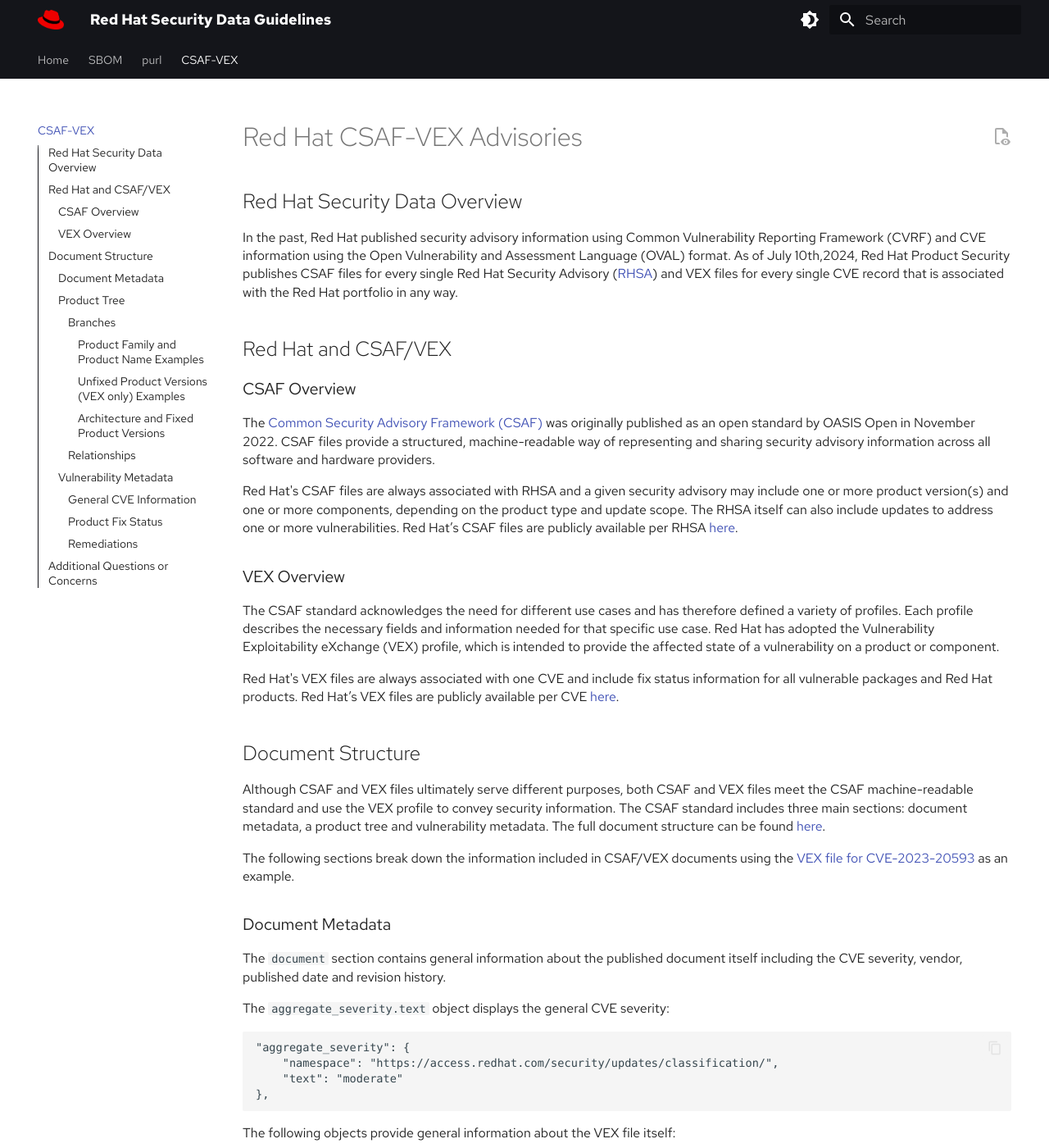
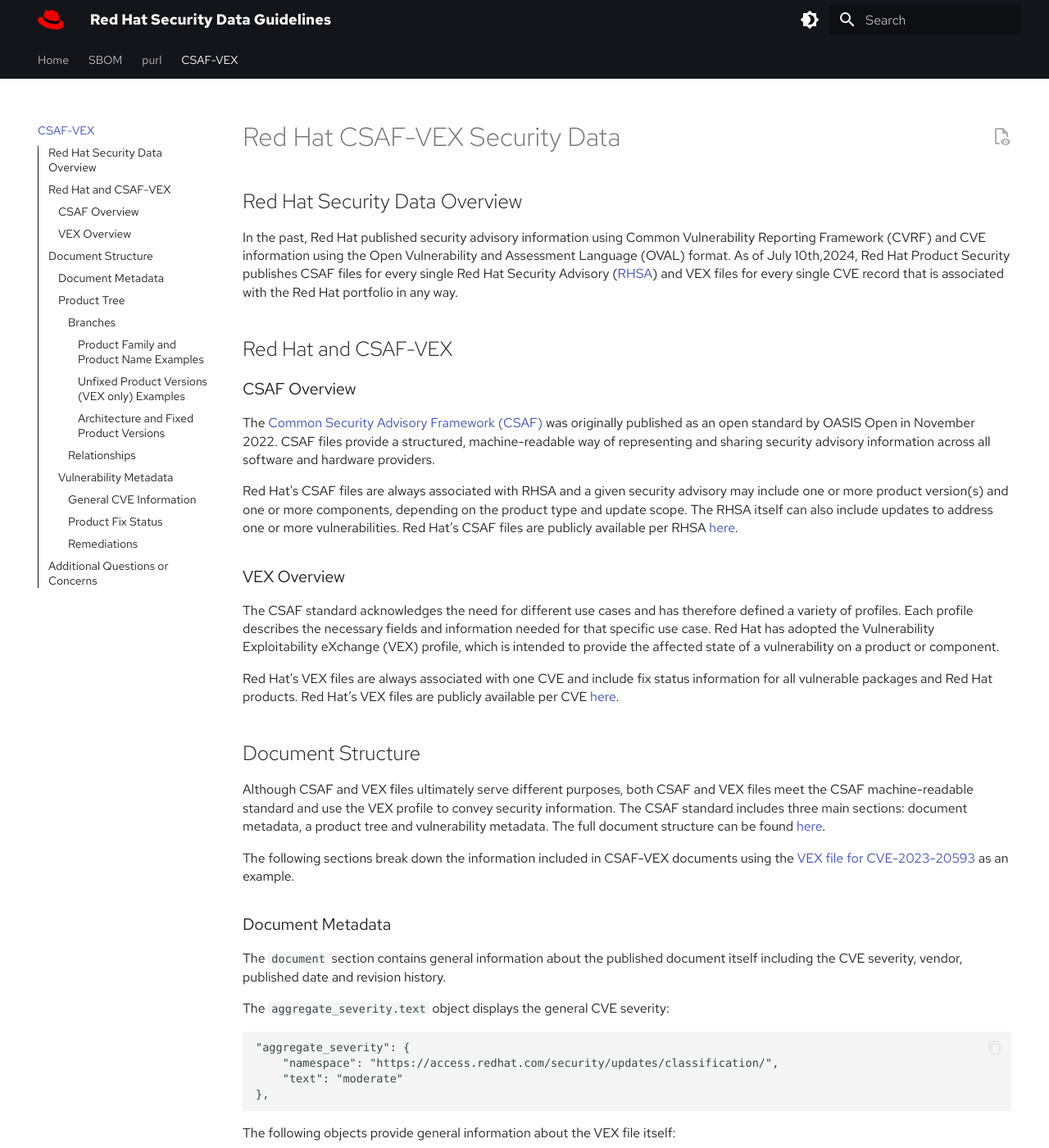
Before and after one commit to RedHatProductSecurity/security-data-guidelines, an MkDocs documentation site: the page built from docs/csaf-vex.md, in a window 1280 px wide and 1400 px high. Shown: the whole window at 82% size. Built offline with MkDocs 1.6.1 and Material for MkDocs 9.7.7, drawn with Linux system fonts in a browser that asks for light colours; some web fonts are replaced.

Commit message:
Fix title

```diff
--- a/docs/csaf-vex.md
+++ b/docs/csaf-vex.md
@@ -1,4 +1,4 @@
-# Red Hat CSAF-VEX Advisories
+# Red Hat CSAF-VEX Security Data
 
 ## Red Hat Security Data Overview
 In the past, Red Hat published security advisory information using Common Vulnerability Reporting Framework (CVRF) and
@@ -7,7 +7,7 @@ Product Security publishes CSAF files for every single Red Hat Security Advisory
 ([RHSA](https://access.redhat.com/articles/explaining_redhat_errata)) and VEX files
 for every single CVE record that is associated with the Red Hat portfolio in any way.
 
-## Red Hat and CSAF/VEX
+## Red Hat and CSAF-VEX
 ### CSAF Overview
 The [Common Security Advisory Framework (CSAF)](https://docs.oasis-open.org/csaf/csaf/v2.0/os/csaf-v2.0-os.html)
 was originally published as an open standard by OASIS Open in November 2022. CSAF files provide a structured,
@@ -35,7 +35,7 @@ three main sections: document metadata, a product tree and vulnerability metadat
 be found
 [here](https://github.com/RedHatProductSecurity/security-data-guidelines/blob/csaf-vex-guidelines/docs/csaf-vex.json).
 
-The following sections break down the information included in CSAF/VEX documents using the
+The following sections break down the information included in CSAF-VEX documents using the
 [VEX file for CVE-2023-20593](https://access.redhat.com/security/data/csaf/v2/vex/2023/cve-2023-20593.json) as an example.
 
 ### Document Metadata
```
